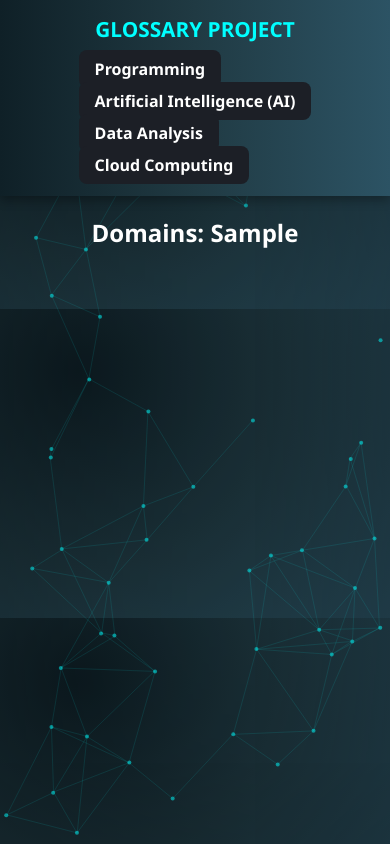
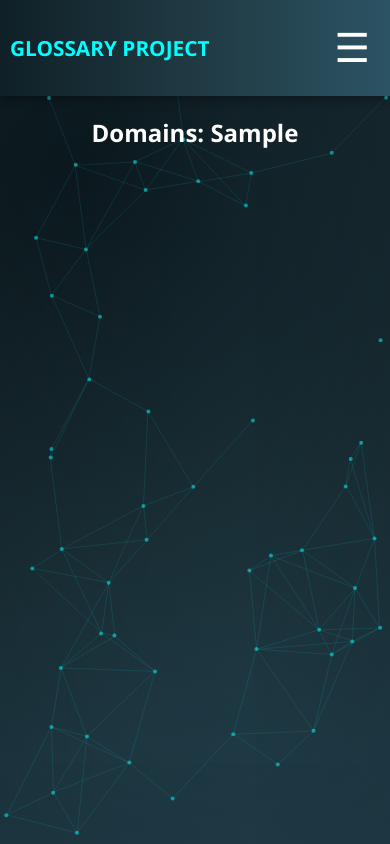
Before and after one commit to angieleal12/Glossary, a Flask app: a page that uses templates/base.html in a window 390 px wide. Run offline with Flask 3, Linux system fonts and the light colour scheme.

Commit message:
modificacion styles para responsive

```diff
--- a/static/css/style.css
+++ b/static/css/style.css
@@ -8,9 +8,12 @@
     overflow-x: hidden;
     color: white;
     position: relative;
+    min-height: 100vh;
+    display: flex;
+    flex-direction: column;
 }
 
- /* --- ENCABEZADO Y MENÚ --- */
+/* --- ESTILOS PARA EL ENCABEZADO Y MENÚ DE NAVEGACIÓN --- */
 header {
     background: linear-gradient(90deg, #0f2027, #203a43, #2c5364);
     padding: 10px 0;
@@ -24,29 +27,57 @@
     max-width: 1100px;
     margin: 0 auto;
     display: flex;
-     flex-direction: column;
     align-items: center;
     color: white;
+    padding: 10px 20px;
+    box-sizing: border-box;
+    position: relative;
+    flex-direction: column;
+    justify-content: center;
 }
 
 .menu h1.titulo-sitio {
-     margin: 5px 0;
+    margin: 0;
     font-size: 1.8em;
     color: #00ffff;
     font-family: 'Segoe UI', Tahoma, Geneva, Verdana, sans-serif;
 }
 
- .menu ul {
+.titulo-sitio a {
+    color: #00ffff;
+    text-decoration: none;
+    transition: color 0.3s;
+}
+
+.titulo-sitio a:hover {
+    color: #ffffff;
+}
+
+/* --- BOTÓN HAMBURGUESA --- */
+.hamburguesa {
+    display: none;
+    background: none;
+    border: none;
+    color: white;
+    font-size: 2.5em;
+    cursor: pointer;
+    padding: 5px 10px;
+    z-index: 1000;
+    margin: 0;
+}
+
+/* --- OPCIONES DEL MENÚ (UL) --- */
+.menu-opciones {
     list-style: none;
+    padding: 0;
+    margin: 10px 0 0 0;
+    flex-wrap: wrap;
     display: flex;
     gap: 15px;
-     padding: 0;
-     margin: 10px 0;
-     flex-wrap: wrap;
     justify-content: center;
 }
 
- .menu ul li a {
+.menu-opciones li a {
     text-decoration: none;
     color: #ffffff;
     background-color: #1c1f26;
@@ -55,16 +86,129 @@
     transition: background-color 0.3s ease, transform 0.2s ease;
     font-weight: bold;
     font-size: 1em;
+    display: block;
 }
 
- .menu ul li a:hover {
+.menu-opciones li a:hover {
     background-color: #00c3ff;
     color: #000;
     transform: scale(1.05);
 }
 
+/* --- MEDIA QUERY: MÓVILES --- */
+@media (max-width: 768px) {
+    .menu {
+        flex-direction: row;
+        justify-content: space-between;
+    }
+
+    .menu h1.titulo-sitio {
+        font-size: 1.5em;
+        margin: 0;
+    }
+
+    .hamburguesa {
+        display: block;
+        margin: 0;
+    }
+
+    .menu-opciones {
+        display: none !important;
+        flex-direction: column;
+        align-items: flex-start;
+        background-color: #203a43;
+        padding: 10px 0;
+        border-radius: 10px;
+        width: calc(100% - (20px * 2));
+        max-width: 300px;
+        position: absolute;
+        top: 80px;
+        left: 20px;
+        margin: 0;
+        transform: translateX(0);
+        box-shadow: 0 4px 10px rgba(0, 0, 0, 0.3);
+        z-index: 998;
+        row-gap: 8px;
+    }
+
+    .menu-opciones.activo {
+        display: flex !important;
+    }
+
+    .menu-opciones li {
+        width: 100%;
+        box-sizing: border-box;
+    }
+
+    .menu-opciones li a {
+        padding: 8px 15px;
+        text-align: left;
+        width: 100%;
+        box-sizing: border-box;
+    }
+}
+
+/* --- MEDIA QUERY: TELÉFONOS PEQUEÑOS --- */
+@media (max-width: 600px) {
+    .menu h1.titulo-sitio {
+        font-size: 1.3em;
+    }
+
+    .menu {
+        padding: 10px 10px;
+    }
+
+    .menu-opciones {
+        left: 10px;
+        width: calc(100% - (10px * 2));
+    }
+
+    .contenedor-tarjetas {
+        grid-template-columns: 1fr;
+        padding: 10px;
+    }
+
+    .tarjeta {
+        padding: 10px;
+    }
+
+    .tarjeta img {
+        height: 150px;
+    }
+
+    .tarjeta:hover img {
+        transform: scale(1.03);
+    }
+
+    .contenedor-categorias {
+        grid-template-columns: 1fr;
+        padding: 0 10px;
+    }
+
+    .categoria-card {
+        font-size: 1em;
+        padding: 20px 15px;
+    }
+
+    .categoria-card h3 {
+        font-size: 1.1em;
+    }
+
+    .categoria-card p {
+        font-size: 0.9em;
+    }
+}
+
 /* --- CONTENEDOR DE TARJETAS --- */
-
+.contenedor-tarjetas {
+    max-width: 1200px;
+    margin: auto;
+    padding: 20px;
+    display: grid;
+    grid-template-columns: repeat(auto-fit, minmax(280px, 1fr));
+    gap: 20px;
+    box-sizing: border-box;
+}
 
 /* --- TARJETA INDIVIDUAL --- */
 .tarjeta {
@@ -90,7 +234,6 @@
     border-radius: 8px;
 }
 
- /* --- TEXTO DE LA TARJETA --- */
 .tarjeta h2 {
     font-size: 1.3em;
     color: #2c5364;
@@ -105,12 +248,8 @@
     color: #1a1a1a;
 }
 
-
-
- /* --- BOTÓN DE VER EJEMPLO --- */
 .tarjeta button {
     background: linear-gradient(135deg, #6a11cb, #2575fc);
-     /* Morado suave a azul */
     color: #ffffff;
     border: none;
     padding: 10px 20px;
@@ -129,10 +268,7 @@
     background: linear-gradient(135deg, #7f32fc, #337dfb);
 }
 
-
-
-
- /* --- CONTENEDOR DE EJEMPLO OCULTO --- */
+/* --- EJEMPLO OCULTO --- */
 .ejemplo {
     margin-top: 10px;
     background-color: #eef3f8;
@@ -149,48 +285,7 @@
     display: block;
 }
 
- /* --- RESPONSIVO PARA CELULAR --- */
- @media (max-width: 600px) {
-     .menu h1.titulo-sitio {
-         font-size: 1.3em;
-     }
-
-     .menu ul {
-         flex-direction: column;
-         gap: 10px;
-     }
-
-     .tarjeta {
-         padding: 10px;
-     }
-
-
-     .tarjeta img {
-         width: 100%;
-         height: 180px;
-         object-fit: cover;
-         border-radius: 8px;
-         transition: transform 0.3s ease;
-     }
-
-     .tarjeta:hover img {
-         transform: scale(1.03);
-     }
-
-
- }
-
- /* --- NUEVO CONTENEDOR DE TARJETAS --- */
- .contenedor-tarjetas {
-     max-width: 1200px;
-     margin: auto;
-     padding: 20px;
-     display: grid;
-     grid-template-columns: repeat(auto-fit, minmax(280px, 1fr));
-     gap: 20px;
-     box-sizing: border-box;
- }
-
+/* --- FONDO DE NODOS (efecto decorativo) --- */
 #fondo-nodos {
     position: fixed;
     top: 0;
@@ -200,6 +295,7 @@
     height: 100%;
 }
 
+/* --- CONTENEDOR DE CATEGORÍAS --- */
 .contenedor-categorias {
     display: grid;
     grid-template-columns: repeat(auto-fit, minmax(220px, 1fr));
@@ -210,6 +306,9 @@
 }
 
 .categoria-card {
+    opacity: 0;
+    transform: translateY(20px);
+    animation: aparecer 0.6s ease forwards;
     background: linear-gradient(135deg, #1e3c72, #2a5298);
     color: white;
     text-decoration: none;
@@ -228,12 +327,7 @@
     background: linear-gradient(135deg, #2566c2, #3c9fd6);
 }
 
- .categoria-card {
-     opacity: 0;
-     transform: translateY(20px);
-     animation: aparecer 0.6s ease forwards;
- }
-
+/* Animaciones */
 .categoria-card:nth-child(1) {
     animation-delay: 0.1s;
 }
@@ -257,6 +351,7 @@
     }
 }
 
+/* Fondo adicional del body */
 body::before {
     content: "";
     position: fixed;
@@ -266,25 +361,17 @@
     box-shadow: inset 0 0 200px rgba(0, 0, 0, 0.3);
 }
 
- .titulo-sitio a {
-     color: #00ffff;
-     text-decoration: none;
-     transition: color 0.3s;
- }
-
- .titulo-sitio a:hover {
-     color: #ffffff;
- }
-
+/* Pie de página */
 footer {
     text-align: center;
     padding: 20px;
     background-color: #0f2027;
     color: white;
     font-size: 0.9em;
-     margin-top: 50px;
+    margin-top: auto;
 }
 
+/* Texto con efecto de escritura */
 .typing {
     font-family: 'Orbitron', sans-serif;
     text-align: center;
--- a/templates/base.html
+++ b/templates/base.html
@@ -5,16 +5,22 @@
     <meta charset="UTF-8">
     <title>Terminología</title>
     <link rel="stylesheet" href="{{ url_for('static', filename='css/style.css') }}">
+    <meta name="viewport" content="width=device-width, initial-scale=1.0">
 </head>
 
 <body>
     <canvas id="fondo-nodos"></canvas>
+
     <header>
         <nav class="menu">
             <h1 class="titulo-sitio"><a href="{{ url_for('index') }}">GLOSSARY PROJECT</a></h1>
 
             {% if not es_index %}
-            <ul>
+            <!-- Botón hamburguesa -->
+            <button class="hamburguesa" onclick="toggleMenu()">☰</button>
+
+            <!-- Menú desplegable -->
+            <ul class="menu-opciones" id="menuOpciones">
                 <li><a href="{{ url_for('categoria_en', name='programming') }}">Programming</a></li>
                 <li><a href="{{ url_for('categoria_en', name='artificial_intelligence') }}">Artificial Intelligence
                         (AI)</a></li>
@@ -22,13 +28,15 @@
                 <li><a href="{{ url_for('categoria_en', name='cloud_computing') }}">Cloud Computing</a></li>
             </ul>
             {% endif %}
+        </nav>
+    </header>
 
 
-        </nav>
-    </header>
     <main>
         {% block contenido %}{% endblock %}
     </main>
+
+    <!-- Fondo animado -->
     <script>
         const canvas = document.getElementById('fondo-nodos');
         const ctx = canvas.getContext('2d');
@@ -80,11 +88,17 @@
         }
 
         window.addEventListener("resize", ajustarCanvas);
-
         ajustarCanvas();
         animar();
+
+
     </script>
-
+    <script>
+        function toggleMenu() {
+            const menu = document.getElementById("menuOpciones");
+            menu.classList.toggle("activo");
+        }
+    </script>
 
 </body>
 
```
Lines whose indentation alone changed are shown as unchanged.
